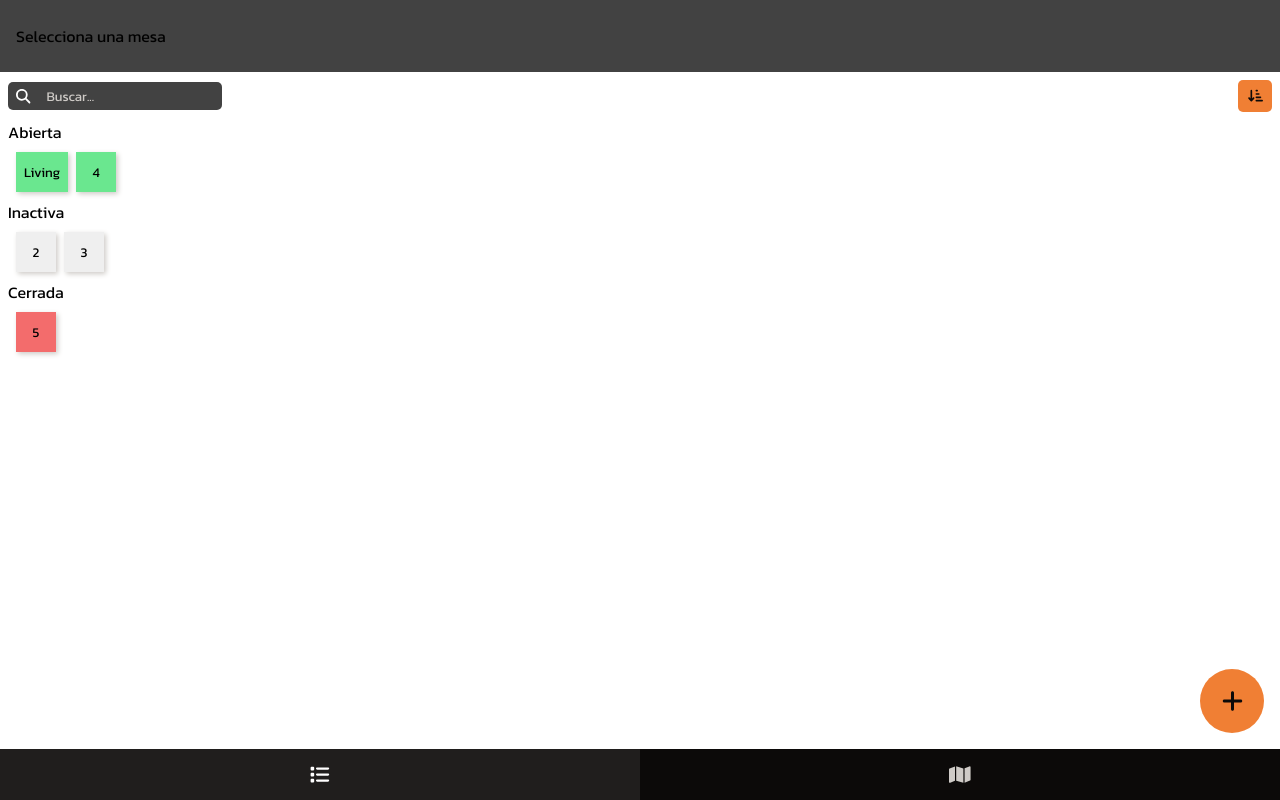
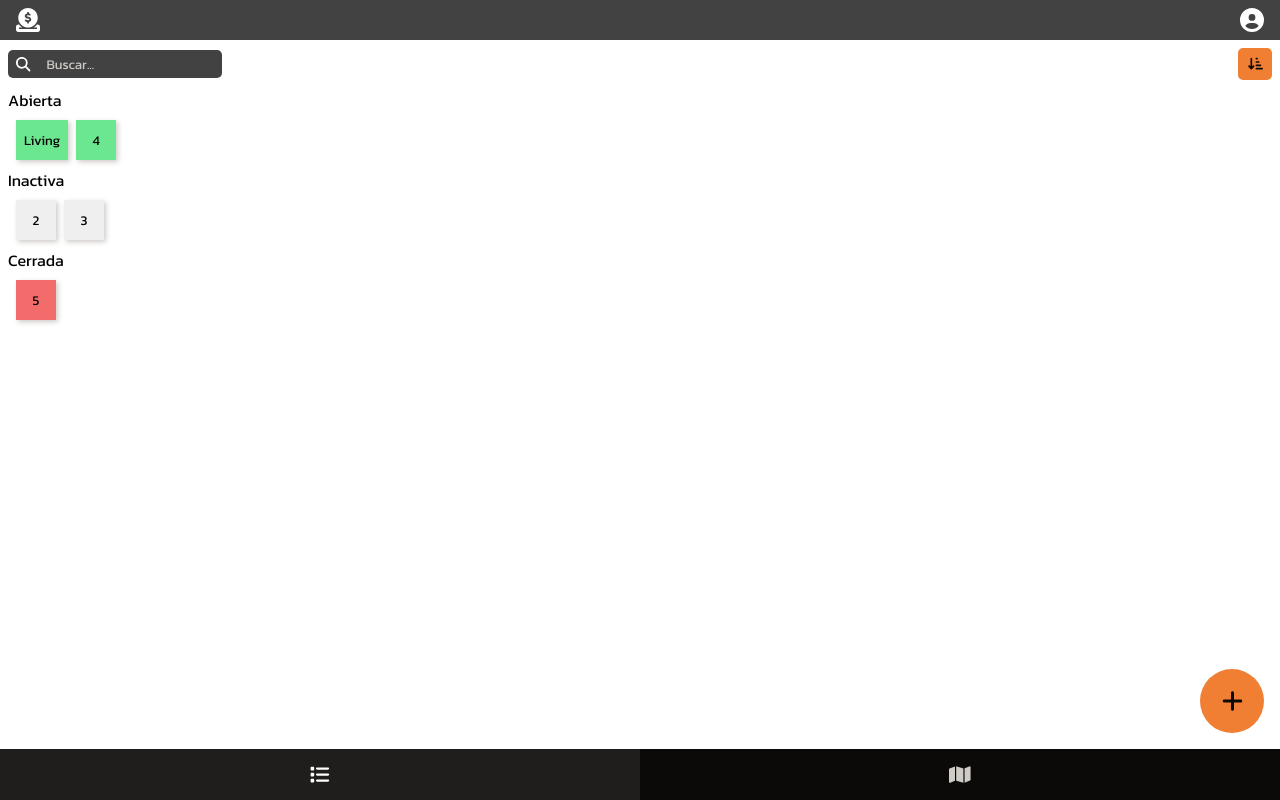
Before and after one commit to Animator55/RegBox-Pawn, a React (Vite) app: page / in a window 1280 px wide. Built offline with nearby package versions, Linux system fonts and the light colour scheme.

Commit message:
fixed picker and button of picker

```diff
--- a/src/App.tsx
+++ b/src/App.tsx
@@ -9,7 +9,7 @@ import { historialDef } from './defaults/historialDef'
 import { tablePlaces } from './defaults/tablePlaces'
 import getTableData from './logic/getTableData'
 import fixNum from './logic/fixDateNumber'
-import { back_addTable } from './logic/API'
+import { back_addTable, back_editTable } from './logic/API'
 import ConfirmPop from './components/def/ConfirmPop'
 import { defaultConfig } from './defaults/config'
 
@@ -55,9 +55,28 @@ export default function App({ }: Props) {
 
   const [currentTable, setCurrentState] = React.useState<string | undefined>(undefined)
   const [picker, setPicker] = React.useState<Item[][]>([[]])
+  let pickerOn = (picker.length !== 1 || picker[0].length !== 0)
 
   const setCurrent = (id: string, creating: boolean) => {
-    if (!creating) { setCurrentState(id); setDisplay("view") }
+    if (!creating) {
+      if (pickerOn) {
+        setPop({
+          name: "selectTable",
+          data: id,
+          function: () => {
+            let result = back_editTable(id, picker)
+            if (result) {
+              // setCurrentState(id)
+              // setDisplay("view")
+              setPicker([[]])
+            }
+          }
+        })
+      }
+      else {
+        setCurrentState(id); setDisplay("view")
+      }
+    }
     else {
       setPop({
         name: "openTable",
@@ -65,8 +84,22 @@ export default function App({ }: Props) {
         function: () => {
           let result = createTable(id)
           if (result) {
-            setCurrentState(id)
-            setDisplay("view")
+            if (pickerOn) setPop({
+              name: "selectTable",
+              data: id,
+              function: () => {
+                let result = back_editTable(id, picker)
+                if (result) {
+                  // setCurrentState(id)
+                  // setDisplay("view")
+                  setPicker([[]])
+                }
+              }
+            })
+            else {
+              setCurrentState(id)
+              setDisplay("view")
+            }
           }
         }
       })
@@ -84,7 +117,7 @@ export default function App({ }: Props) {
 
   const getTableName = (id: string | undefined) => {
     let result = ""
-    if(id) for (let i = 0; i < localTablePlaces.length; i++) {
+    if (id) for (let i = 0; i < localTablePlaces.length; i++) {
       if (localTablePlaces[i]._id === id) {
         result = localTablePlaces[i].name
         break
@@ -147,20 +180,27 @@ export default function App({ }: Props) {
       historial={localHistorial}
       setPage={setPage}
       tablePlaces={localTablePlaces}
+      pickerOn={pickerOn}
     />,
     "map": <Map
       setPage={setPage}
       setCurrent={setCurrent}
       tablesOpenMin={tablesOpenMin}
       tablePlaces={localTablePlaces}
+      pickerOn={pickerOn}
     />,
-    "view": currentTable && <TableView setPage={setPage} current={getLastTable()} setDisplay={setDisplay} />,
+    "view": currentTable && <TableView
+      pickerOn={pickerOn}
+      setPage={setPage}
+      current={getLastTable()}
+      setDisplay={setDisplay}
+    />,
     // "historial": <TableHistorial current_id={currentTable._id}/>,
   }
 
   const pages: { [key: string]: any } = {
     "main": <>
-      <TopBar pickerOn={picker} />
+      <TopBar pickerOn={pickerOn} />
       {displays[displayMode]}
       <NavBar currentNav={displayMode} setNav={setDisplay} />
     </>,
@@ -169,11 +209,11 @@ export default function App({ }: Props) {
       setPicker={setPicker}
       selectedTable={getTableName(currentTable)}
       prods={prods}
-      cancelPicker={()=>{
+      cancelPicker={() => {
         setPage("main")
         setPicker([[]])
       }}
-      confirmPicker={()=>{
+      confirmPicker={() => {
         setPage("main")
       }}
     />
@@ -185,8 +225,17 @@ export default function App({ }: Props) {
       title={"Realizar apertura de mesa " + getTableName(pop?.data) + "?"}
       subTitle={"Se guardará en el historial."}
       confirm={() => {
-        if (pop?.function) pop.function()
+        let func = pop?.function
         setPop(undefined)
+        if (func !== undefined) func()
+      }} close={() => { setPop(undefined) }} />,
+    "selectTable": <ConfirmPop
+      title={"Confirmar comanda a mesa " + getTableName(pop?.data) + "?"}
+      subTitle={"Modificará la mesa y se guardará en el historial."}
+      confirm={() => {
+        let func = pop?.function
+        setPop(undefined)
+        if (func !== undefined) func()
       }} close={() => { setPop(undefined) }} />
   }
 
--- a/src/assets/App.css
+++ b/src/assets/App.css
@@ -249,11 +249,10 @@ main {
   padding: 0.5rem 1rem;
   display: flex;
   align-items: center;
+  justify-content: space-between;
+  color: var(--cwhite);
 }
 
-.main-header>button:last-child {
-  margin-left: auto;
-}
 
 .main-header>button {
   display: flex;
@@ -264,11 +263,24 @@ main {
   color: var(--cwhite);
 }
 
+.main-header p {
+  margin: 0;
+}
 .main-header.picker button {
   font-size: .9rem;
   padding: .3rem;
   background-color: var(--cgray);
 }
+
+.main-header > .select-warning {
+  display: flex;
+  gap: .7rem;
+  width: 100%;
+  color: var(--cwhite);
+  justify-content: center;
+  align-items: center;
+}
+
 
 
 /**/
@@ -468,6 +480,7 @@ main {
 .type-selector>ul {
   display: grid;
   grid-template-columns: repeat(auto-fit, 180px);
+  justify-content: center;
   padding: 0.5rem;
   gap: .7rem;
   margin: 0;
--- a/src/components/Map.tsx
+++ b/src/components/Map.tsx
@@ -1,4 +1,4 @@
-import { faExpand, faMinus, faPlus, faWarning } from '@fortawesome/free-solid-svg-icons'
+import { faExpand, faMinus, faPen, faPlus, faWarning } from '@fortawesome/free-solid-svg-icons'
 import { FontAwesomeIcon } from '@fortawesome/react-fontawesome'
 import React from 'react'
 import { TablePlaceType } from '../vite-env'
@@ -11,10 +11,11 @@ type Props = {
   tablesOpenMin: { _id: string, name: string, state: "open" | "paying" | "closed" | "unnactive" }[]
   tablePlaces: TablePlaceType[]
   setPage: Function
+  pickerOn: boolean
 }
 
 
-export default function Map({ setCurrent, tablesOpenMin, tablePlaces, setPage }: Props) {
+export default function Map({ setCurrent, tablesOpenMin, tablePlaces, setPage,pickerOn }: Props) {
   const c = React.useContext(Configuration)
   // const [localMap, setMap] = React.useState<TablePlaceType[]>(tablePlaces)
   const localMap:TablePlaceType[] = tablePlaces
@@ -169,9 +170,11 @@ export default function Map({ setCurrent, tablesOpenMin, tablePlaces, setPage }:
 
   return <section className='map page'>
     <MapDisplay />
-    <button className='picker-mode-button' onClick={() => { setPage("picker") }}>
-        <FontAwesomeIcon icon={faPlus} />
-      </button>
+    <button className='picker-mode-button'
+      style={pickerOn ? { backgroundColor: "var(--cgreen)" } : {}}
+      onClick={() => { setPage("picker") }}>
+      <FontAwesomeIcon icon={pickerOn ? faPen : faPlus} />
+    </button>
   </section>
 
 }
--- a/src/components/Picker.tsx
+++ b/src/components/Picker.tsx
@@ -95,7 +95,8 @@ export default function Picker({ cancelPicker, confirmPicker, prods, selectedTab
     const Header = () => {
         return <header className='main-header picker'>
             <button className='default-button' onClick={() => { setPop("close") }}>Cancelar</button>
-            <button className={(result.length !== 1 && result[0].length !== 0) ?'default-button' : "default-button disabled"} onClick={() => { if(result.length !== 1 && result[0].length !== 0) setPop("confirm") }}>Confirmar</button>
+            <p>{selectedTable && ("Mesa " + selectedTable)}</p>
+            <button className={(result.length !== 1 || result[0].length !== 0) ?'default-button' : "default-button disabled"} onClick={() => { if(result.length !== 1 || result[0].length !== 0) setPop("confirm") }}>Confirmar</button>
         </header>
     }
 
--- a/src/components/TableList.tsx
+++ b/src/components/TableList.tsx
@@ -1,7 +1,7 @@
 import React from 'react'
 import SearchBar from './def/Search'
 import { FontAwesomeIcon } from '@fortawesome/react-fontawesome'
-import { faPlus, faSortAlphaDownAlt, faSortAlphaUpAlt, faSortAmountAsc, faSortAmountDesc, faWarning } from '@fortawesome/free-solid-svg-icons'
+import { faPen, faPlus, faSortAlphaDownAlt, faSortAlphaUpAlt, faSortAmountAsc, faSortAmountDesc, faWarning } from '@fortawesome/free-solid-svg-icons'
 import OrderListPop from './pops/OrderListPop'
 import { histStructure, TablePlaceType } from '../vite-env'
 import { stateTraductions } from '../defaults/stateTraductions'
@@ -13,9 +13,10 @@ type Props = {
   tablePlaces: TablePlaceType[]
   historial: histStructure
   setPage: Function
+  pickerOn: boolean
 }
 
-export default function TableList({ setCurrent, tablePlaces, historial,setPage }: Props) {
+export default function TableList({ setCurrent, tablePlaces, historial, setPage,pickerOn }: Props) {
   const [search, setSearch] = React.useState("")
   const [pop, setPop] = React.useState<"order" | undefined>(undefined)
   const sortIcons: { [key: string]: any } = {
@@ -83,7 +84,7 @@ export default function TableList({ setCurrent, tablePlaces, historial,setPage }
           <ul className='table-list-ul'>
             {ul.length === 0 ?
               <div className='no-items'>
-                <FontAwesomeIcon icon={faWarning}/>
+                <FontAwesomeIcon icon={faWarning} />
                 No hay mesas que enlistar
               </div> : ul
             }
@@ -103,8 +104,10 @@ export default function TableList({ setCurrent, tablePlaces, historial,setPage }
     <Top />
     <TableList />
 
-    <button className='picker-mode-button' onClick={() => { setPage("picker") }}>
-        <FontAwesomeIcon icon={faPlus} />
-      </button>
+    <button className='picker-mode-button'
+      style={pickerOn ? { backgroundColor: "var(--cgreen)" } : {}}
+      onClick={() => { setPage("picker") }}>
+      <FontAwesomeIcon icon={pickerOn ? faPen : faPlus} />
+    </button>
   </section>
 }
--- a/src/components/TopBar.tsx
+++ b/src/components/TopBar.tsx
@@ -2,10 +2,9 @@ import React from 'react'
 import ProdPop from './pops/ProdPop'
 import AccountPop from './pops/AccountPop'
 import { FontAwesomeIcon } from '@fortawesome/react-fontawesome'
-import { faCircleDollarToSlot, faUserCircle } from '@fortawesome/free-solid-svg-icons'
-import { Item } from '../vite-env'
+import {  faCircleDollarToSlot, faUserCircle, faWarning } from '@fortawesome/free-solid-svg-icons'
 
-type Props = { pickerOn: Item[][] }
+type Props = { pickerOn: boolean }
 
 export default function TopBar({ pickerOn }: Props) {
     const [pop, setPop] = React.useState<"products" | "account" | undefined>(undefined)
@@ -19,7 +18,14 @@ export default function TopBar({ pickerOn }: Props) {
         "account": <AccountPop close={closePop} />,
     }
     return <header className='main-header'>
-        {(pickerOn.length === 1 && pickerOn[0].length !== 0)?
+        {pickerOn ?
+            <>
+                <div className='select-warning'>
+                    <FontAwesomeIcon icon={faWarning}/>
+                    <p>Selecciona una mesa</p>
+                </div>
+            </>
+            :
             <>
                 {pop && pops[pop]}
                 <button
@@ -33,8 +39,6 @@ export default function TopBar({ pickerOn }: Props) {
                     <FontAwesomeIcon icon={faUserCircle} />
                 </button>
             </>
-            :
-            <p>Selecciona una mesa</p>
         }
     </header>
 }
--- a/src/logic/API.ts
+++ b/src/logic/API.ts
@@ -1,4 +1,4 @@
-import { TableEvents } from "../vite-env"
+import { Item, TableEvents } from "../vite-env"
 
 export const back_addTable = (Table: TableEvents)=>{
     Table
@@ -31,3 +31,8 @@ export const back_addTable = (Table: TableEvents)=>{
     // let alert = responses[result.type]
     return true
 }
+
+export const back_editTable = (id:string, data: Item[][])=>{
+    data;id
+    return true
+}
```
Also changed, not shown: src/components/TableView.tsx (+20 -17 lines).
